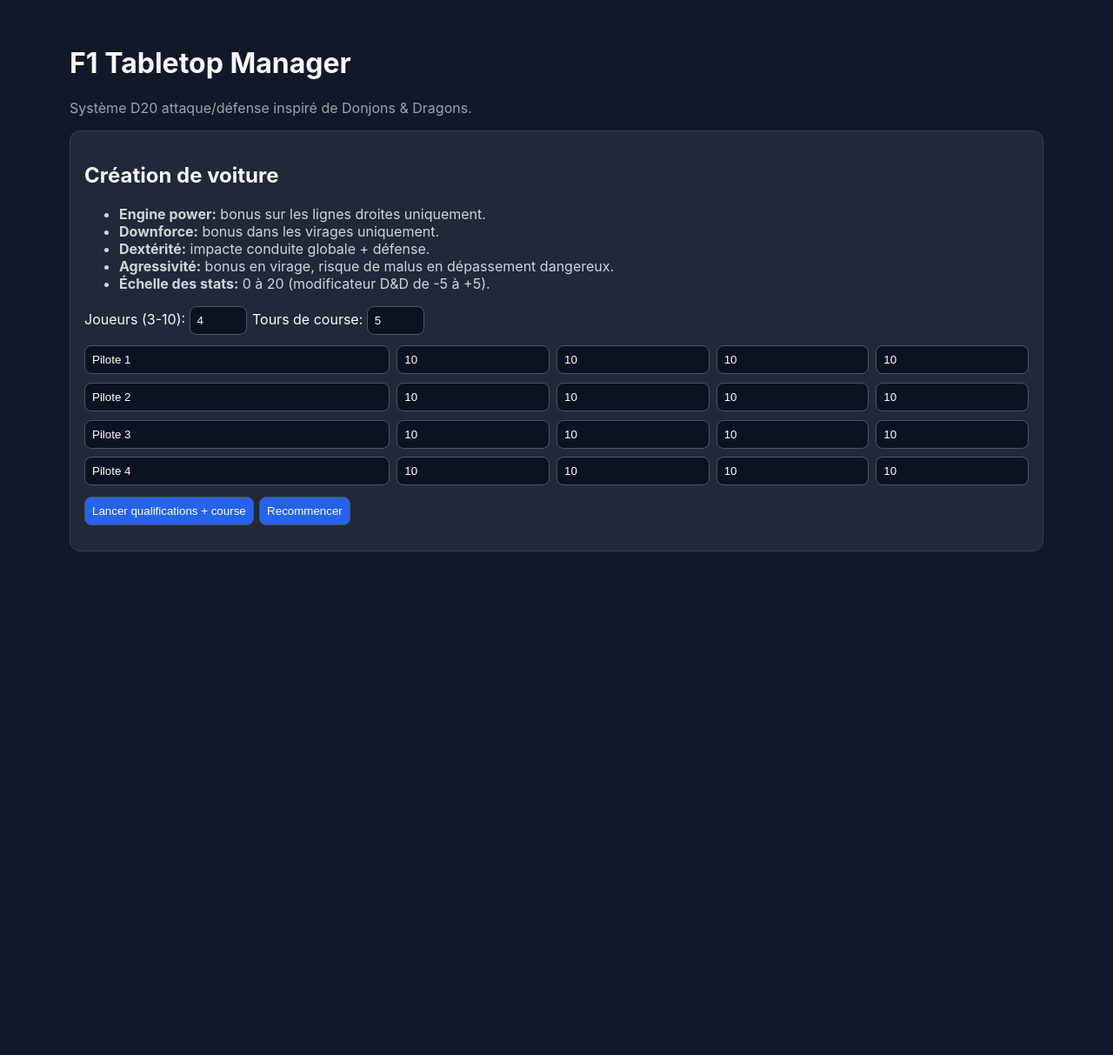
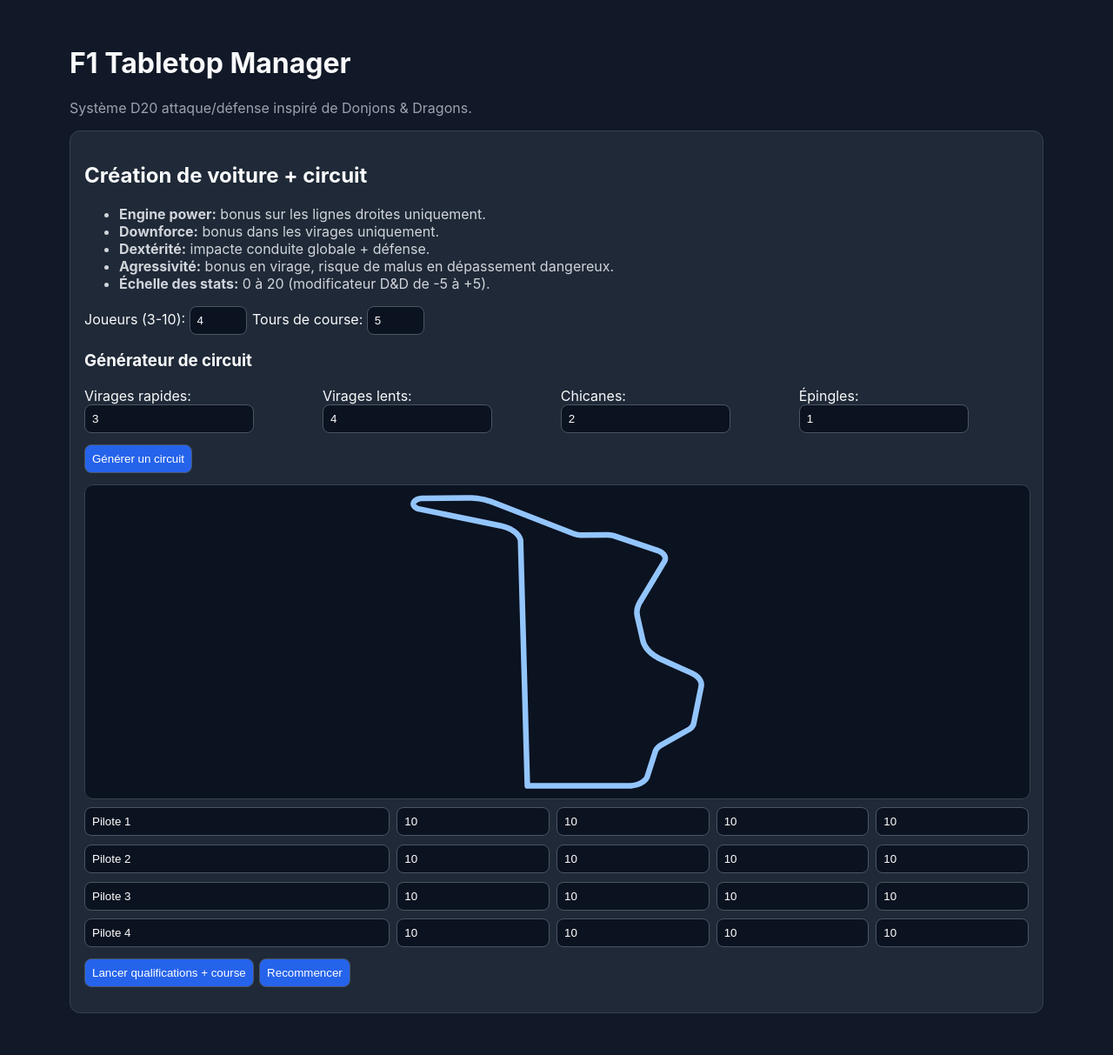
Before and after one commit to slexno/course-de-pod, a Flask app: page / in a window 1280 px wide. Shown: the whole page at 87% size. Before the commit the page ends 634 px from the top, so only its background shows below. Run offline with Flask 3, Linux system fonts and the light colour scheme; data that the repository does not hold is empty.

Commit message:
Corrige l'alignement des pions sur la piste SVG

```diff
--- a/app.py
+++ b/app.py
@@ -7,10 +7,10 @@ from pathlib import Path
 from typing import Any
 
 from flask import Flask, jsonify, render_template, request, send_file
-from openpyxl import load_workbook
+
+from circuit_generator import build_track
 
 BASE_DIR = Path(__file__).resolve().parent
-CIRCUIT_FILE = BASE_DIR / "circuit.xlsx"
 CIRCUIT_PNG = BASE_DIR / "circuit.png"
 
 app = Flask(__name__, template_folder=str(BASE_DIR / "templates"), static_folder=str(BASE_DIR / "static"))
@@ -46,6 +46,14 @@ class GameState:
         self.weather = "dry"
         self.current_lap = 1
         self.total_laps = 3
+        self.circuit_segments: list[dict[str, Any]] = []
+        self.circuit_points: list[tuple[float, float]] = []
+        self.circuit_counts: dict[str, int] = {
+            "virage_rapide": 3,
+            "virage_lent": 4,
+            "chicane": 2,
+            "epingle": 1,
+        }
 
     @property
     def started(self) -> bool:
@@ -81,67 +89,31 @@ def weather_dex_penalty() -> int:
 
 
 def load_circuit_segments() -> list[dict[str, Any]]:
-    """Charge les segments Circuit en restant compatible avec variantes de colonnes."""
-    if not CIRCUIT_FILE.exists():
-        return []
+    return game_state.circuit_segments
 
-    wb = load_workbook(CIRCUIT_FILE, data_only=True)
-    if "Circuit" not in wb.sheetnames:
-        return []
 
-    ws = wb["Circuit"]
-    segments: list[dict[str, Any]] = []
+def ensure_circuit() -> None:
+    if game_state.circuit_segments:
+        return
+    game_state.circuit_segments, game_state.circuit_points = generate_circuit(game_state.circuit_counts)
 
-    header_row = next(ws.iter_rows(min_row=1, max_row=1, values_only=True), ())
-    header_map: dict[str, int] = {}
-    for i, col in enumerate(header_row):
-        if col is None:
-            continue
-        header_map[str(col).strip().lower()] = i
 
-    def pick(row: tuple[Any, ...], *names: str, default: Any = None) -> Any:
-        for name in names:
-            idx = header_map.get(name.lower())
-            if idx is not None and idx < len(row):
-                return row[idx]
-        return default
-
-    for fallback_idx, row in enumerate(ws.iter_rows(min_row=2, values_only=True), start=1):
-        idx_raw = pick(row, "index", "idx", default=fallback_idx)
-        if idx_raw is None:
-            continue
-
-        start_x = pick(row, "debut_x", "start_x", "x0", default=0)
-        start_y = pick(row, "debut_y", "start_y", "y0", default=0)
-        end_x = pick(row, "fin_x", "end_x", "x1", default=start_x)
-        end_y = pick(row, "fin_y", "end_y", "y1", default=start_y)
-
-        segments.append(
-            {
-                "index": safe_int(idx_raw, fallback_idx),
-                "type": pick(row, "type", "type_segment", default="inconnu") or "inconnu",
-                "category": pick(row, "categorie", "category", "segment_category", default="inconnu") or "inconnu",
-                "length_m": float(pick(row, "longueur_m", "length_m", default=0) or 0),
-                "start_x": float(start_x or 0),
-                "start_y": float(start_y or 0),
-                "end_x": float(end_x or 0),
-                "end_y": float(end_y or 0),
-            }
-        )
-
-    # fallback géométrie si aucune coordonnée exploitable
-    if segments and all(
-        s["start_x"] == 0 and s["start_y"] == 0 and s["end_x"] == 0 and s["end_y"] == 0
-        for s in segments
-    ):
-        x = 0.0
-        for s in segments:
-            length = max(30.0, s["length_m"] or 30.0)
-            s["start_x"], s["start_y"] = x, 0.0
-            x += length
-            s["end_x"], s["end_y"] = x, 0.0
-
-    return segments
+def generate_circuit(counts: dict[str, int]) -> tuple[list[dict[str, Any]], list[tuple[float, float]]]:
+    generated_segments, generated_points = build_track(counts)
+    segments = [
+        {
+            "index": seg.index,
+            "type": seg.type_segment,
+            "category": seg.categorie,
+            "length_m": float(seg.longueur_m),
+            "start_x": float(seg.debut_x),
+            "start_y": float(seg.debut_y),
+            "end_x": float(seg.fin_x),
+            "end_y": float(seg.fin_y),
+        }
+        for seg in generated_segments
+    ]
+    return segments, generated_points
 
 
 def wear_penalty(player: Player) -> int:
@@ -281,8 +253,9 @@ def track_data(segments: list[dict[str, Any]]) -> dict[str, Any]:
     if not segments:
         return {"markers": [], "path": []}
 
-    points: list[tuple[float, float]] = [(segments[0]["start_x"], segments[0]["start_y"]) ]
-    points.extend((s["end_x"], s["end_y"]) for s in segments)
+    points = game_state.circuit_points or [(segments[0]["start_x"], segments[0]["start_y"])]
+    if not game_state.circuit_points:
+        points.extend((s["end_x"], s["end_y"]) for s in segments)
 
     xs = [p[0] for p in points]
     ys = [p[1] for p in points]
@@ -298,13 +271,23 @@ def track_data(segments: list[dict[str, Any]]) -> dict[str, Any]:
 
     path = [{"x": normalize(x, y)[0], "y": normalize(x, y)[1]} for x, y in points]
 
-    seg = segments[game_state.segment_index]
-    sx, sy = seg["start_x"], seg["start_y"]
-    ex, ey = seg["end_x"], seg["end_y"]
-    dx, dy = ex - sx, ey - sy
-    norm = math.hypot(dx, dy) or 1.0
-    # vecteur perpendiculaire pour espacer les pions latéralement sur la section
-    px, py = -dy / norm, dx / norm
+    cumulative_lengths = [0.0]
+    for i in range(1, len(points)):
+        prev_x, prev_y = points[i - 1]
+        x, y = points[i]
+        cumulative_lengths.append(cumulative_lengths[-1] + math.hypot(x - prev_x, y - prev_y))
+    total_length = cumulative_lengths[-1] or 1.0
+
+    def point_from_ratio(ratio: float) -> tuple[float, float]:
+        target = (ratio % 1.0) * total_length
+        for i in range(1, len(cumulative_lengths)):
+            if cumulative_lengths[i] >= target:
+                seg_len = max(1e-6, cumulative_lengths[i] - cumulative_lengths[i - 1])
+                t = (target - cumulative_lengths[i - 1]) / seg_len
+                x0, y0 = points[i - 1]
+                x1, y1 = points[i]
+                return (x0 + (x1 - x0) * t, y0 + (y1 - y0) * t)
+        return points[-1]
 
     markers = []
     count = max(1, len(game_state.positions))
@@ -313,12 +296,9 @@ def track_data(segments: list[dict[str, Any]]) -> dict[str, Any]:
         if player is None:
             continue
 
-        # rang => position le long de la section (plus proche sortie pour leader)
-        t = 0.82 - (i * (0.6 / max(1, count - 1))) if count > 1 else 0.6
-        # petit décalage latéral pour lisibilité
-        lateral = (i - (count - 1) / 2) * 3.0
-        x = sx + dx * t + px * lateral
-        y = sy + dy * t + py * lateral
+        gap = 0.02
+        ratio = (game_state.segment_index + 0.85 - (i * gap * len(segments))) / max(1, len(segments))
+        x, y = point_from_ratio(ratio)
 
         mx, my = normalize(x, y)
         markers.append({
@@ -366,6 +346,7 @@ def final_stats() -> dict[str, Any]:
 
 
 def serialize_state() -> dict[str, Any]:
+    ensure_circuit()
     segments = load_circuit_segments()
     by_id = {p.player_id: p for p in game_state.players}
     ranking = [asdict(by_id[pid]) for pid in game_state.positions if pid in by_id]
@@ -387,7 +368,8 @@ def serialize_state() -> dict[str, Any]:
         "total_laps": game_state.total_laps,
         "finished": finished,
         "track": track_data(segments),
-        "circuit_file": str(CIRCUIT_FILE),
+        "circuit_file": "generated_in_memory",
+        "circuit_counts": game_state.circuit_counts,
         "final_stats": final_stats() if finished and game_state.started else None,
     }
 
@@ -413,16 +395,27 @@ def get_state() -> Any:
 def restart() -> Any:
     global game_state
     game_state = GameState()
+    return jsonify(serialize_state())
 
 
-PLAYER_COLORS = [
-    "#ef4444", "#3b82f6", "#22c55e", "#f59e0b", "#a855f7",
-    "#06b6d4", "#f97316", "#84cc16", "#e879f9", "#14b8a6",
-]
 
 
-def color_for_player(idx: int) -> str:
-    return PLAYER_COLORS[(idx - 1) % len(PLAYER_COLORS)]
+@app.post("/api/circuit-preview")
+def circuit_preview() -> Any:
+    payload = request.get_json(silent=True) or {}
+    counts = {
+        "virage_rapide": max(0, safe_int(payload.get("virage_rapide"), game_state.circuit_counts["virage_rapide"])),
+        "virage_lent": max(0, safe_int(payload.get("virage_lent"), game_state.circuit_counts["virage_lent"])),
+        "chicane": max(0, safe_int(payload.get("chicane"), game_state.circuit_counts["chicane"])),
+        "epingle": max(0, safe_int(payload.get("epingle"), game_state.circuit_counts["epingle"])),
+    }
+    if sum(counts.values()) <= 0:
+        return jsonify({"error": "Le circuit doit contenir au moins un virage."}), 400
+
+    game_state.circuit_counts = counts
+    game_state.circuit_segments, game_state.circuit_points = generate_circuit(counts)
+    game_state.segment_index = 0
+    game_state.last_duel = {"info": "Nouveau circuit généré."}
     return jsonify(serialize_state())
 
 
@@ -434,6 +427,15 @@ def start_game() -> Any:
         return jsonify({"error": "Il faut entre 3 et 10 joueurs."}), 400
 
     total_laps = max(1, min(20, safe_int(payload.get("total_laps"), 5)))
+    circuit_payload = payload.get("circuit", {})
+    counts = {
+        "virage_rapide": max(0, safe_int(circuit_payload.get("virage_rapide"), game_state.circuit_counts["virage_rapide"])),
+        "virage_lent": max(0, safe_int(circuit_payload.get("virage_lent"), game_state.circuit_counts["virage_lent"])),
+        "chicane": max(0, safe_int(circuit_payload.get("chicane"), game_state.circuit_counts["chicane"])),
+        "epingle": max(0, safe_int(circuit_payload.get("epingle"), game_state.circuit_counts["epingle"])),
+    }
+    if sum(counts.values()) <= 0:
+        return jsonify({"error": "Le circuit doit contenir au moins un virage."}), 400
 
     players: list[Player] = []
     for idx, row in enumerate(players_payload, start=1):
@@ -455,8 +457,10 @@ def start_game() -> Any:
     game_state.active_position_index = 0
     game_state.last_duel = None
     game_state.weather = "dry"
+    game_state.circuit_counts = counts
+    game_state.circuit_segments, game_state.circuit_points = generate_circuit(counts)
 
-    segments = load_circuit_segments()
+    segments = game_state.circuit_segments
     game_state.positions = qualification_order(segments) if segments else [p.player_id for p in players]
 
     return jsonify(serialize_state())
--- a/circuit_generator.py
+++ b/circuit_generator.py
@@ -17,7 +17,6 @@ from datetime import datetime
 from pathlib import Path
 from typing import List, Tuple
 
-import matplotlib.pyplot as plt
 from openpyxl import Workbook, load_workbook
 
 
@@ -247,6 +246,8 @@ def build_track(counts: dict[str, int], max_attempts: int = 250) -> Tuple[List[S
 
 
 def export_image(points: List[Tuple[float, float]], output: Path) -> None:
+    import matplotlib.pyplot as plt
+
     xs, ys = zip(*points)
     plt.figure(figsize=(10, 8))
     plt.plot(xs, ys, linewidth=7, color="#222")
--- a/static/app.js
+++ b/static/app.js
@@ -12,8 +12,10 @@ const activeInfo = document.getElementById("active-info");
 const ranking = document.getElementById("ranking");
 const attackBox = document.getElementById("attack-box");
 const defenseBox = document.getElementById("defense-box");
-const trackOverlay = document.getElementById("track-overlay");
+const trackSvg = document.getElementById("track-svg");
 const trackPath = document.getElementById("track-path");
+const setupTrackSvg = document.getElementById("setup-track-svg");
+const setupTrackPath = document.getElementById("setup-track-path");
 const podium = document.getElementById("podium");
 const others = document.getElementById("others");
 
@@ -29,6 +31,11 @@ const prepBtn = document.getElementById("prep-btn");
 const nextSectionBtn = document.getElementById("next-section-btn");
 const passBtn = document.getElementById("pass-btn");
 const nextTurnBtn = document.getElementById("next-turn-btn");
+const generateTrackBtn = document.getElementById("generate-track-btn");
+const turnFastInput = document.getElementById("turn-fast-input");
+const turnSlowInput = document.getElementById("turn-slow-input");
+const chicaneInput = document.getElementById("chicane-input");
+const hairpinInput = document.getElementById("hairpin-input");
 
 function buildPlayerRows(count) {
   setupForm.innerHTML = "";
@@ -76,23 +83,40 @@ async function api(url, method = "GET", body = null) {
   return data;
 }
 
-function renderTrack(track) {
+function renderTrack(track, svgElement, pathElement, showMarkers) {
   const markers = (track && track.markers) || [];
   const path = (track && track.path) || [];
+  const svgNs = "http://www.w3.org/2000/svg";
 
-  trackOverlay.innerHTML = "";
-  trackPath.setAttribute("points", path.map((p) => `${p.x},${p.y}`).join(" "));
+  pathElement.setAttribute("points", path.map((p) => `${p.x},${p.y}`).join(" "));
+
+  const existingLayer = svgElement.querySelector(".track-markers-layer");
+  if (existingLayer) existingLayer.remove();
+
+  if (!showMarkers) return;
+
+  const layer = document.createElementNS(svgNs, "g");
+  layer.setAttribute("class", "track-markers-layer");
 
   markers.forEach((m) => {
-    const dot = document.createElement("div");
-    dot.className = "marker";
-    dot.style.left = `${m.x}%`;
-    dot.style.top = `${m.y}%`;
-    dot.style.background = m.color || "#22c55e";
-    dot.title = m.name;
-    dot.textContent = m.name[0].toUpperCase();
-    trackOverlay.appendChild(dot);
+    const circle = document.createElementNS(svgNs, "circle");
+    circle.setAttribute("cx", String(m.x));
+    circle.setAttribute("cy", String(m.y));
+    circle.setAttribute("r", "1.9");
+    circle.setAttribute("fill", m.color || "#22c55e");
+    circle.setAttribute("class", "track-marker");
+
+    const label = document.createElementNS(svgNs, "text");
+    label.setAttribute("x", String(m.x));
+    label.setAttribute("y", String(m.y));
+    label.setAttribute("class", "track-marker-label");
+    label.textContent = (m.name && m.name[0] ? m.name[0] : "?").toUpperCase();
+
+    layer.appendChild(circle);
+    layer.appendChild(label);
   });
+
+  svgElement.appendChild(layer);
 }
 
 function renderLastDuel(lastDuel) {
@@ -165,6 +189,13 @@ function renderState(state) {
   setupPanel.classList.toggle("hidden", started);
   racePanel.classList.toggle("hidden", !started);
 
+  const counts = state.circuit_counts || {};
+  turnFastInput.value = counts.virage_rapide ?? turnFastInput.value;
+  turnSlowInput.value = counts.virage_lent ?? turnSlowInput.value;
+  chicaneInput.value = counts.chicane ?? chicaneInput.value;
+  hairpinInput.value = counts.epingle ?? hairpinInput.value;
+  renderTrack(state.track || {markers: [], path: []}, setupTrackSvg, setupTrackPath, false);
+
   if (!started) {
     endPanel.classList.add("hidden");
     return;
@@ -179,7 +210,7 @@ function renderState(state) {
 
   renderLastDuel(state.last_duel);
   renderRanking(state.players || [], state.active_player ? state.active_player.player_id : null);
-  renderTrack(state.track || {markers: [], path: []});
+  renderTrack(state.track || {markers: [], path: []}, trackSvg, trackPath, true);
 
   const disabled = state.finished;
   [overtakeBtn, dangerBtn, prepBtn, nextSectionBtn, passBtn, nextTurnBtn, weatherBtn].forEach((b) => {
@@ -214,7 +245,16 @@ startBtn.addEventListener("click", async () => {
   }
 
   try {
-    renderState(await api("/api/start", "POST", { players, total_laps: Number(lapsInput.value) }));
+    renderState(await api("/api/start", "POST", {
+      players,
+      total_laps: Number(lapsInput.value),
+      circuit: {
+        virage_rapide: Number(turnFastInput.value),
+        virage_lent: Number(turnSlowInput.value),
+        chicane: Number(chicaneInput.value),
+        epingle: Number(hairpinInput.value),
+      },
+    }));
   } catch (err) {
     showError(err.message);
   }
@@ -255,6 +295,21 @@ nextTurnBtn.addEventListener("click", async () => {
   }
 });
 
+
+generateTrackBtn.addEventListener("click", async () => {
+  showError("");
+  try {
+    renderState(await api("/api/circuit-preview", "POST", {
+      virage_rapide: Number(turnFastInput.value),
+      virage_lent: Number(turnSlowInput.value),
+      chicane: Number(chicaneInput.value),
+      epingle: Number(hairpinInput.value),
+    }));
+  } catch (err) {
+    showError(err.message);
+  }
+});
+
 (async function boot() {
   try {
     renderState(await api("/api/state"));
--- a/static/style.css
+++ b/static/style.css
@@ -23,6 +23,11 @@ button:disabled { opacity: .45; cursor: not-allowed; }
 .track-wrap { position: relative; width: 100%; max-width: 100%; background:#0b1220; border-radius:10px; }
 #track-svg { width: 100%; height: min(70vh, 600px); border-radius: 10px; border: 1px solid #374151; display: block; background: #0b1220; }
 #track-path { fill: none; stroke: #cbd5e1; stroke-width: 2.2; stroke-linejoin: round; stroke-linecap: round; }
-#track-overlay { position: absolute; inset: 0; }
-.marker { position: absolute; transform: translate(-50%, -50%); width: 24px; height: 24px; border-radius: 50%; color: #111; display: flex; align-items: center; justify-content: center; font-weight: 700; border: 2px solid #fff; }
 .turn-banner { background:#0b1220; border:1px solid #60a5fa; color:#bfdbfe; font-weight:800; padding:.7rem .9rem; border-radius:10px; margin:.6rem 0; text-align:center; letter-spacing:.5px; }
+
+.circuit-grid { display:grid; grid-template-columns: repeat(auto-fit,minmax(180px,1fr)); gap:.6rem; margin-bottom:.7rem; }
+#setup-track-svg { width: 100%; height: min(45vh, 360px); border-radius: 10px; border: 1px solid #374151; display: block; background: #0b1220; }
+#setup-track-path { fill: none; stroke: #93c5fd; stroke-width: 1.8; stroke-linejoin: round; stroke-linecap: round; }
+
+.track-marker { stroke: #fff; stroke-width: .8; }
+.track-marker-label { font-size: 3px; fill: #111827; font-weight: 800; text-anchor: middle; dominant-baseline: middle; pointer-events: none; }
--- a/templates/index.html
+++ b/templates/index.html
@@ -13,7 +13,7 @@
       <div id="error-box" class="error hidden"></div>
 
       <section class="panel" id="setup-panel">
-        <h2>Création de voiture</h2>
+        <h2>Création de voiture + circuit</h2>
         <ul class="rules">
           <li><strong>Engine power:</strong> bonus sur les lignes droites uniquement.</li>
           <li><strong>Downforce:</strong> bonus dans les virages uniquement.</li>
@@ -24,6 +24,22 @@
         <div class="actions">
           <label>Joueurs (3-10): <input id="player-count-input" type="number" min="3" max="10" value="4" /></label>
           <label>Tours de course: <input id="laps-input" type="number" min="1" max="20" value="5" /></label>
+        </div>
+
+        <h3>Générateur de circuit</h3>
+        <div class="circuit-grid">
+          <label>Virages rapides: <input id="turn-fast-input" type="number" min="0" value="3" /></label>
+          <label>Virages lents: <input id="turn-slow-input" type="number" min="0" value="4" /></label>
+          <label>Chicanes: <input id="chicane-input" type="number" min="0" value="2" /></label>
+          <label>Épingles: <input id="hairpin-input" type="number" min="0" value="1" /></label>
+        </div>
+        <div class="actions">
+          <button type="button" id="generate-track-btn">Générer un circuit</button>
+        </div>
+        <div class="track-wrap">
+          <svg id="setup-track-svg" viewBox="0 0 100 100" preserveAspectRatio="xMidYMid meet">
+            <polyline id="setup-track-path" points="" />
+          </svg>
         </div>
         <form id="setup-form"></form>
         <div class="actions">
@@ -72,7 +88,6 @@
           <svg id="track-svg" viewBox="0 0 100 100" preserveAspectRatio="xMidYMid meet">
             <polyline id="track-path" points="" />
           </svg>
-          <div id="track-overlay"></div>
         </div>
       </section>
 
```
Also changed, not shown: README.md.
